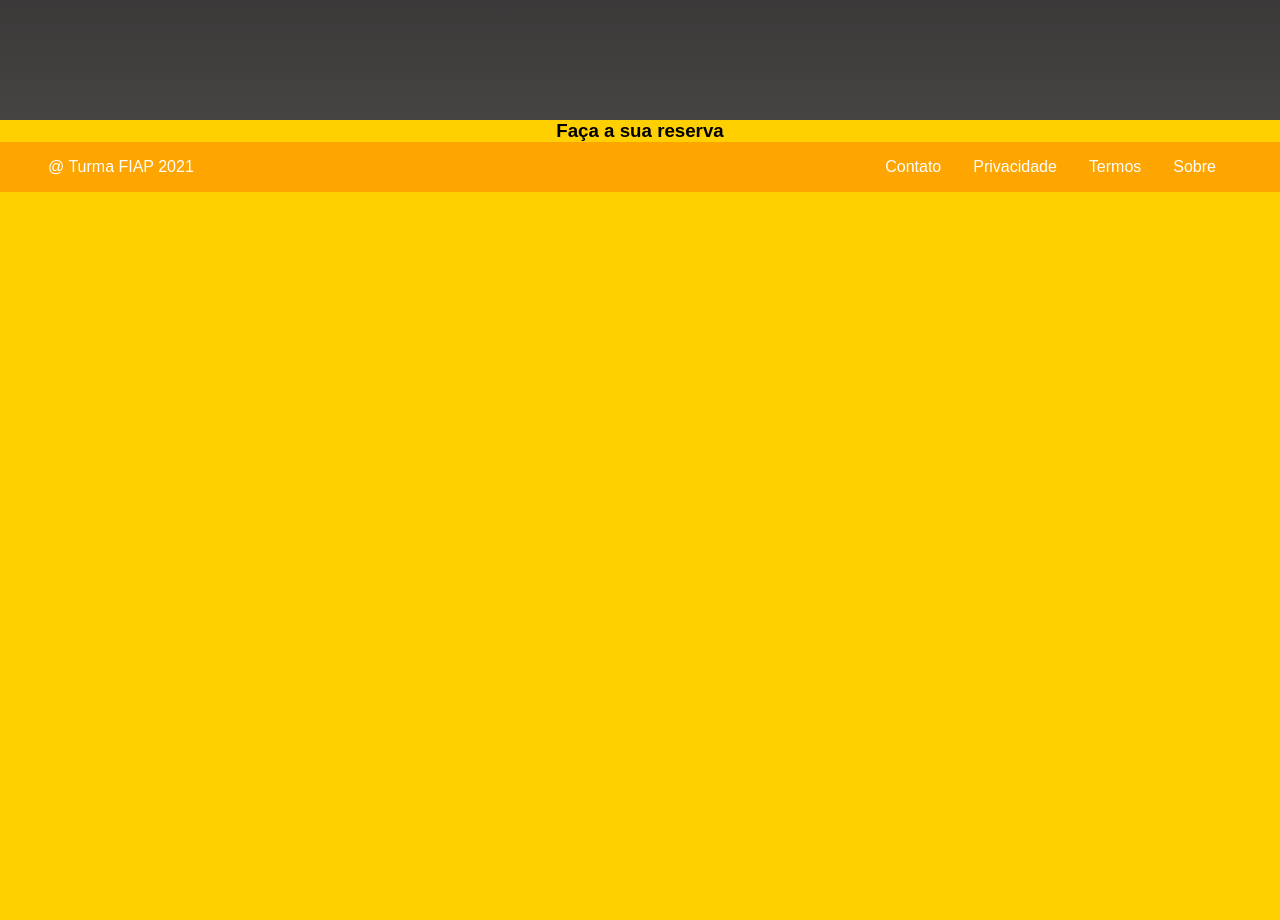
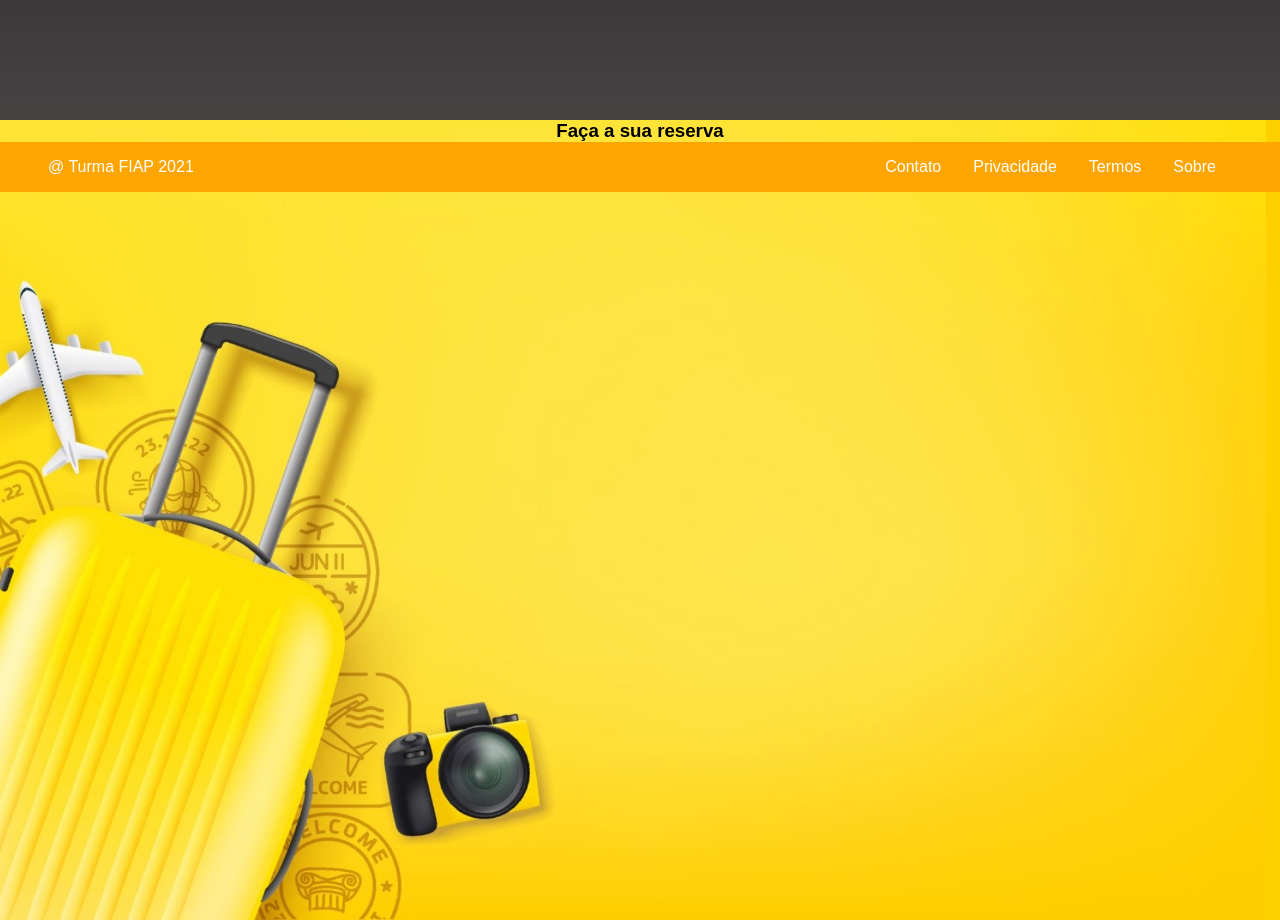
Before and after one commit to CoraLay/Responsividade, a plain HTML site: page index.html in a window 1280 px wide. Shown: the part 1480-2400 px from the top of the page. Drawn offline with Linux system fonts and the light colour scheme.

Commit message:
Adicionei a foto de fundo

```diff
--- a/css/style.css
+++ b/css/style.css
@@ -116,6 +116,9 @@ body {
   height: 100vh;
   background-color: rgb(255, 208, 0);
   color: black;
+  background-image: url('/img/Book\ Formgulliver\ reserva.jpg');
+  background-size: contain;
+  background-repeat: no-repeat;
 }
 
 #reserve .footer {
```
Also changed, not shown: img/Book Formgulliver reserva.jpg (added).
